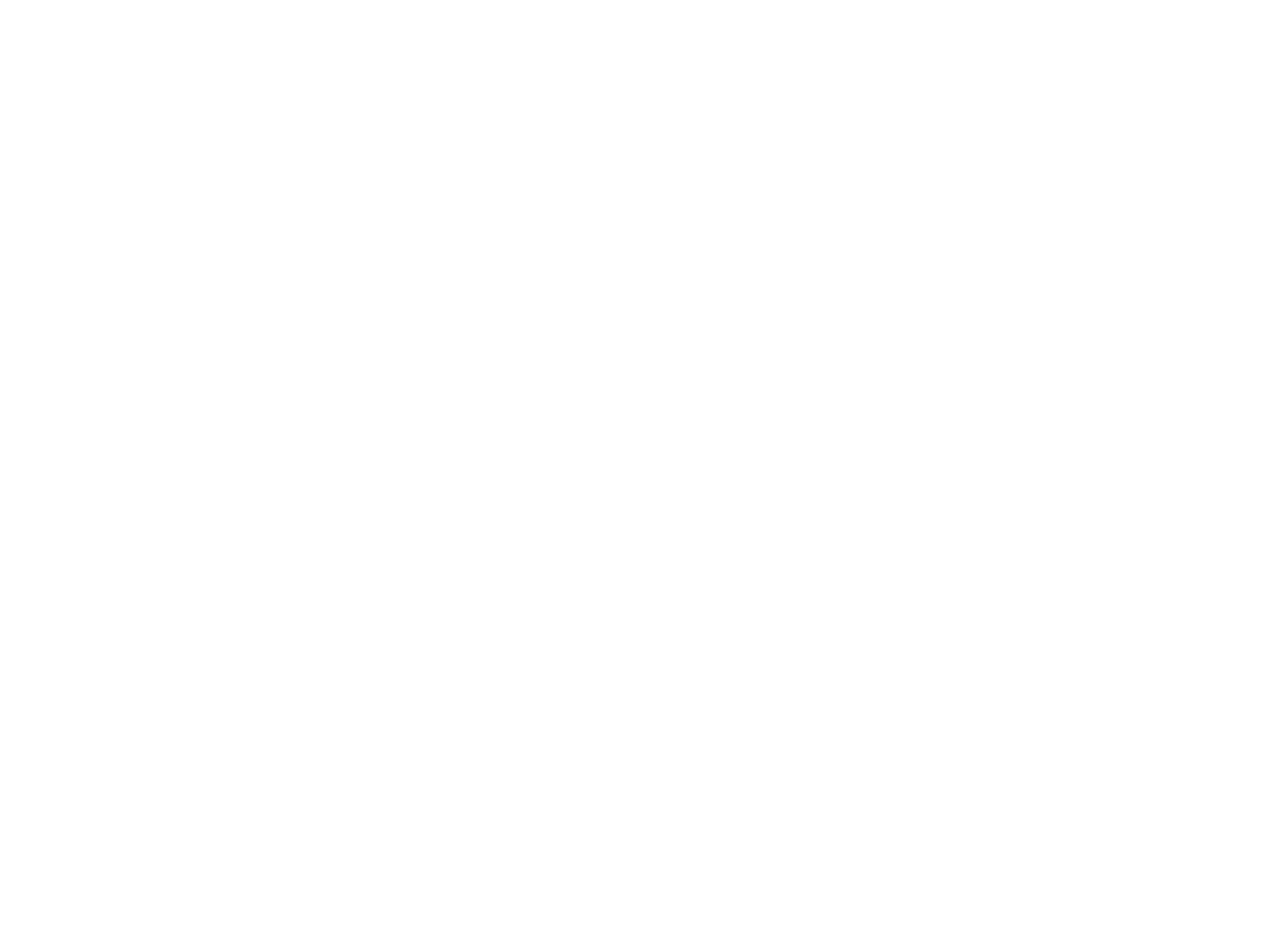
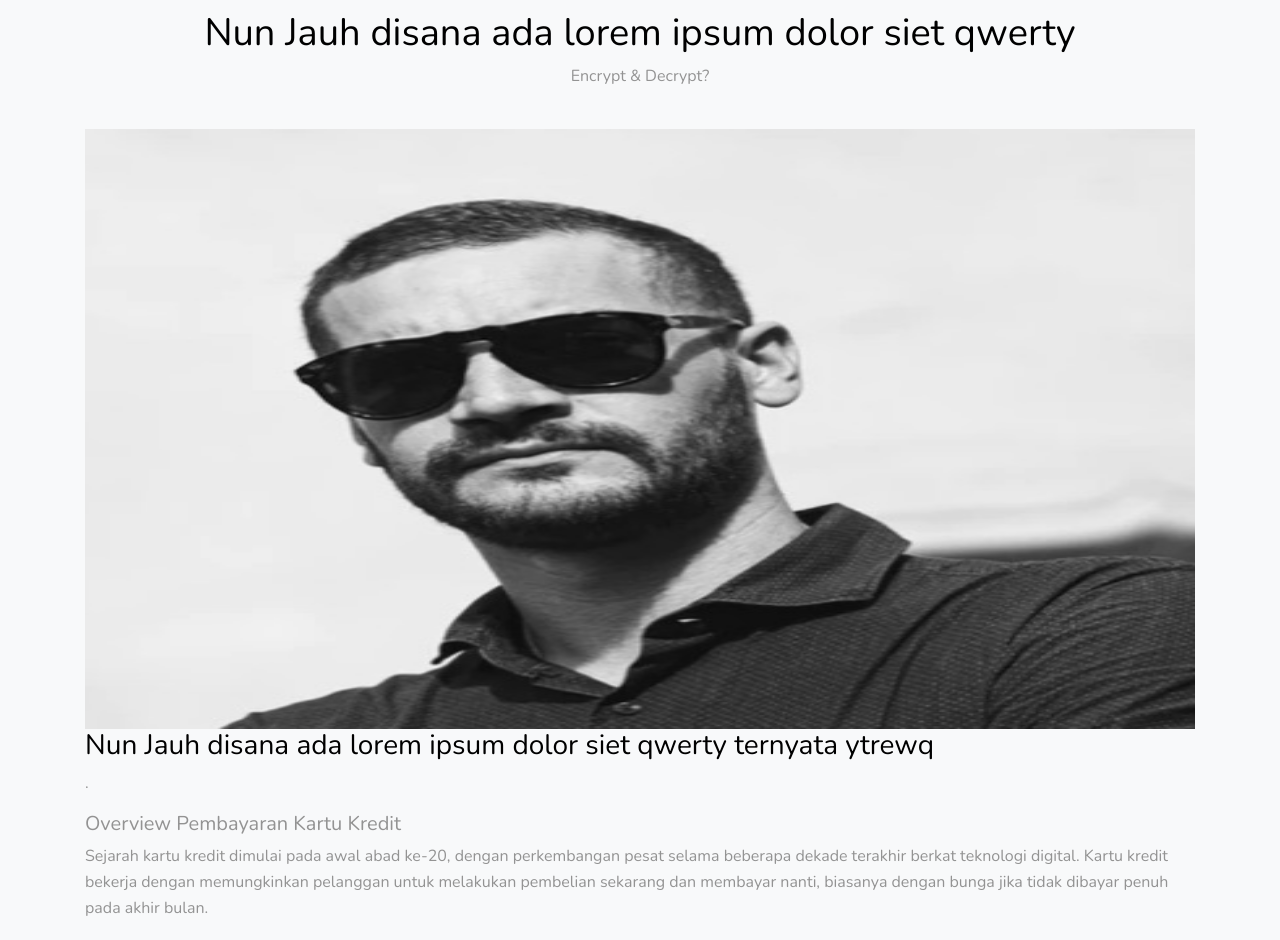
Before and after one commit to Intern-2024-2025/Portal-Customer, a Vue app in the folder Frontend/: page /blogdetail in a window 1280 px wide. Before the commit this address had no page. Shown: the part 120-1060 px from the top of the page. Before the commit the page ends 800 px from the top, so only its background shows below. Built offline with nearby package versions, Linux system fonts and the light colour scheme.

Commit message:
handel blog

```diff
--- a/Frontend/public/css/style.css
+++ b/Frontend/public/css/style.css
@@ -752,6 +752,7 @@ h4,
   font-weight: 700;
   color: #000000;
   margin-bottom: 30px;
+  /* margin-top: 20px; */
 }
 @media (max-width: 991.98px) {
   .untree_co-hero .heading {
@@ -794,6 +795,7 @@ h4,
 .untree_co-section .heading {
   font-size: 38px;
   color: #000000;
+  margin-top: 30px;
 }
 .untree_co-section .heading strong {
   font-weight: 700;
@@ -1031,9 +1033,11 @@ h4,
   justify-content: center;
   width: 100%;
   height: 300px;
+  overflow: hidden;
 }
 /* .news-item .vcard .img-wrap img {
-  border-radius: 50%;
+  max-width: fit-content;
+  height: auto;
 } */
 
 /* .news-item .vcard .post-meta {
@@ -1095,7 +1099,7 @@ h4,
   .news-item:hover,
   .news-item:active,
   .news-item:focus {
-    top: 0px;
+  top: 0px;
   }
 }
 
--- a/Frontend/src/components/LandingPage/Blog.vue
+++ b/Frontend/src/components/LandingPage/Blog.vue
@@ -12,6 +12,7 @@ const blogItems = [
     photo: "images/person_1.jpg",
     description:
       "This is called present tense. Do you know This is called present tense. Do you know This is called present tense...",
+    link: "/blogdetail",
   },
   {
     title: "Pak Vincent beserta muridnya pergi dengan jumlah orang 2",
@@ -21,6 +22,7 @@ const blogItems = [
     photo: "images/person_2.jpg",
     description:
       "This is called present tense. Do you know This is called present tense. Do you know This is called present tense...",
+    link: "/blogdetail",
   },
   {
     title: "Far far away behind the word mountains far from the countries",
@@ -30,6 +32,7 @@ const blogItems = [
     photo: "images/person_3.jpg",
     description:
       "This is called present tense. Do you know This is called present tense. Do you know This is called present tense...",
+    link: "/blogdetail",
   },
 ];
 
@@ -75,9 +78,11 @@ const filteredBlogItems = computed(() => {
         >
           <div class="news-item">
             <div class="vcard d-flex align-items-center mb-4">
-              <div class="img-wrap">
-                <img :src="item.photo" alt="Image" class="img-fluid" />
-              </div>
+                <div class="img-wrap">
+                  <a :href="item.link" title="Klik untuk melihat lebih lanjut">
+                    <img :src="item.photo" alt="Image" class="img-fluid" />
+                  </a>
+                </div>
             </div>
             <div class="news-contents mb-4">
               <span class="post-meta-2">{{ item.category }}, 4 min read</span>
--- a/Frontend/src/components/LandingPage/Header.vue
+++ b/Frontend/src/components/LandingPage/Header.vue
@@ -1,4 +1,4 @@
-<script setup>
+  <script setup>
 import { themeColor, siteName } from "../../data/items";
 </script>
 <template>
--- a/Frontend/src/router/index.js
+++ b/Frontend/src/router/index.js
@@ -44,8 +44,8 @@ const routes = [
     component: () => import( "../views/PricingV/PricingView.vue"),
   },
   {
-    path: "/blog-detail/:id",
-    name: "pricing",
+    path: "/blogdetail",
+    name: "blogdetail",
     component: () => import( "../views/blog/BlogDetail.vue"),
   },
 ];
--- a/Frontend/src/views/blog/BlogDetail.vue
+++ b/Frontend/src/views/blog/BlogDetail.vue
@@ -1,10 +1,64 @@
 <script setup>
+import { ref } from 'vue';
 import Header from '../../components/LandingPage/Header.vue';
 import Footer from '../../components/LandingPage/Footer.vue';
+
+// Data array blogdet
+const blogdet = ref([
+  {
+    heading: "Nun Jauh disana ada lorem ipsum dolor siet qwerty",
+    subHeading: "Encrypt & Decrypt?",
+    post: {
+    title: "Nun Jauh disana ada lorem ipsum dolor siet qwerty ternyata ytrewq",
+    author: "James",
+    date: "Jun 14, 2020",
+    views : "1200",
+    image: "images/person_1.jpg", // Replace with actual image URL
+    intro: `.`,
+    sectionTitle: "Overview Pembayaran Kartu Kredit",
+    sectionContent: `Sejarah kartu kredit dimulai pada awal abad ke-20, dengan perkembangan pesat selama beberapa dekade
+                    terakhir berkat teknologi digital. Kartu kredit bekerja dengan memungkinkan pelanggan untuk melakukan
+                    pembelian sekarang dan membayar nanti, biasanya dengan bunga jika tidak dibayar penuh pada akhir bulan.`
+    }
+  }
+]);
+const blogData = blogdet.value[0];
 </script>
 
 <template>
-<Header/>
+  <Header />
+  <div class="untree_co-section bg-light">
+    <div class="container">
+      <div class="row mb-4 justify-content-center text-center">
+        <div class="col-md-8" data-aos="fade-up" data-aos-delay="0">
+          <h2 class="heading">{{ blogData.heading }}</h2>
+          <p>{{ blogData.subHeading }}</p>
+        </div>
+      </div>
+      <div class="row mb-4 justify-content-center">
+        <div class="col-12">
+          <div class="card mb-4">
+            <img :src="blogData.post.image" class="card-img-top" alt="Blog Image" style="width: 100%; height: 75vh;" />
+            <div class="card-body">
+              <h3 class="card-title">{{ blogData.post.title }}</h3>
+              <p class="card-text" v-html="blogData.post.intro"></p>
+              <h5>{{ blogData.post.sectionTitle }}</h5>
+              <p class="card-text">{{ blogData.post.sectionContent }}</p>
+            </div>
+            <div class="card-footer text-muted">
+              Posted on {{ blogData.post.date }} by {{ blogData.post.author }} - {{ blogData.post.views }} Views
+            </div>
+          </div>
+        </div>
+      </div>
+    </div>
+  </div>
+  <Footer />
+</template>
 
-<Footer/>
-</template>
+<style>
+.container > image{
+ display: flex;
+ justify-content: center;
+}
+</style>
```
Also changed, not shown: Frontend/src/views/blog/Blog2.vue (deleted).
